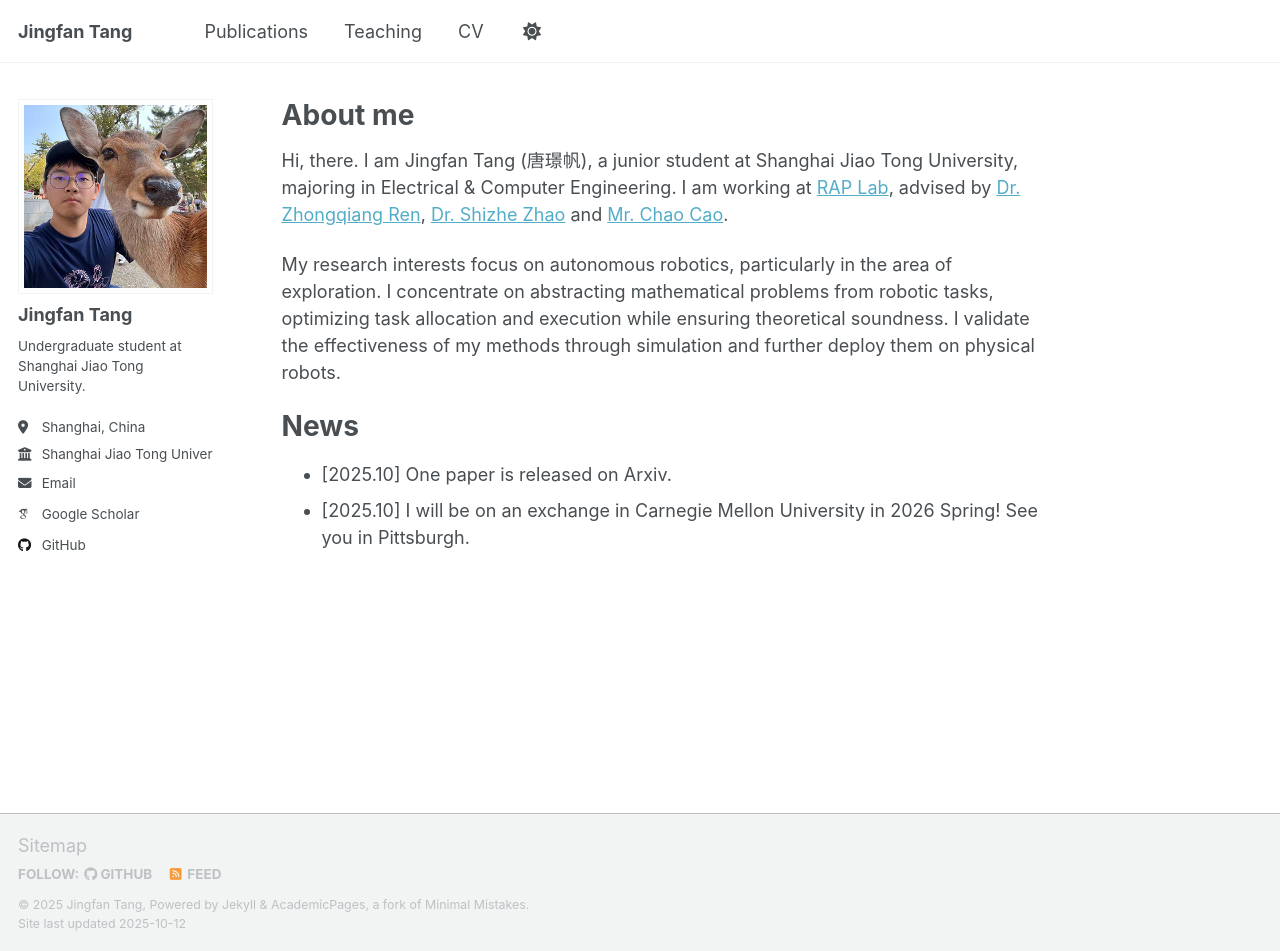
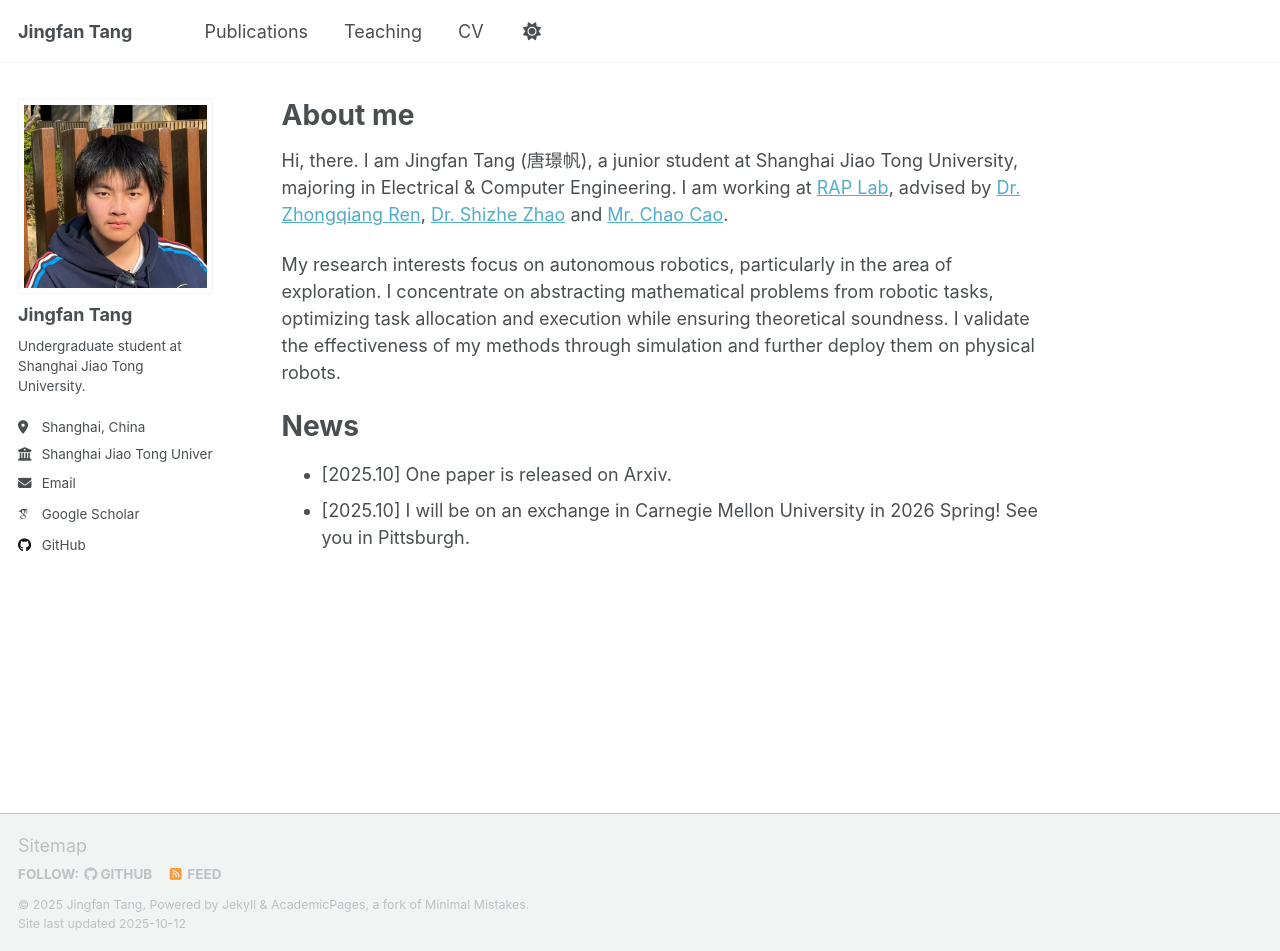
Before and after one commit to tangjingfan/tangjingfan.github.io, a Jekyll site: the page built from _pages/about.md, in a window 1280 px wide and 951 px high. Built offline with Jekyll 4.4.1, drawn with Linux system fonts in a browser that asks for light colours; some web fonts are replaced; a script that is not in the unit is left out.

Commit message:
feat: update image

```diff
--- a/_config.yml
+++ b/_config.yml
@@ -22,7 +22,7 @@ repository               : "tangjingfan/tangjingfan.github.io"
 #               Additional customization can be done by editing /_includes/author-profile.html
 author:
   # Biographic information
-  avatar           : "profile.jpg"
+  avatar           : "jingfan.png"
   name             : "Jingfan Tang"
   pronouns         : # example: "she/her"
   bio              : "Undergraduate student at<br>Shanghai Jiao Tong University."
```
Also changed, not shown: images/jingfan.png (added).
